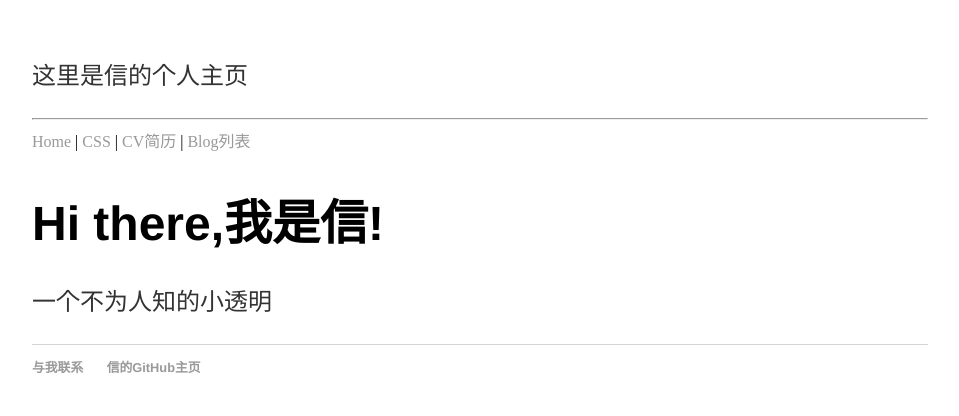
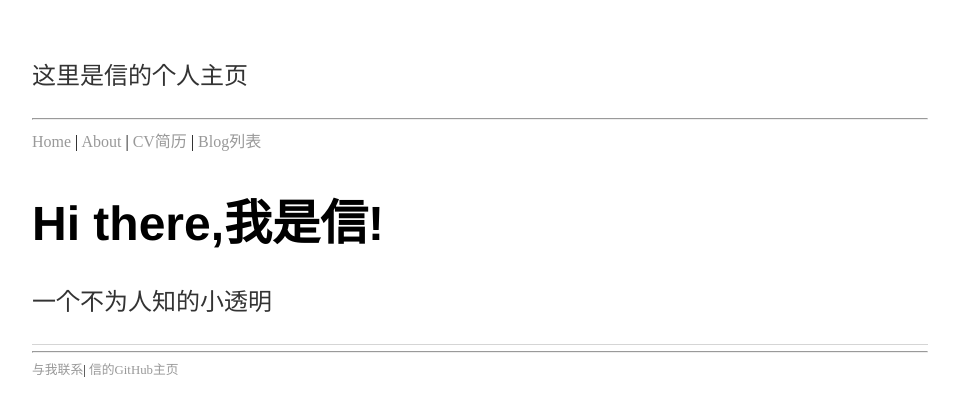
Before and after one commit to slp2025/never-stop-learning, a Jekyll site: the page built from index.html, in a window 1280 px wide. Shown: the top 416 px of the page, without its empty margins (160-1119 px from the left). Built offline with Jekyll 4.4.1, drawn with Linux system fonts in a browser that asks for light colours.

Commit message:
Update default.html

```diff
--- a/_layouts/default.html
+++ b/_layouts/default.html
@@ -14,7 +14,7 @@
 
 			<nav>
 			<a href="#">Home</a> |
-			<a href="/css/">CSS</a> |
+			<a href="/about">About</a> |
 			<a href="/cv">CV简历</a> |
 			<a href="/blog">Blog列表</a>
 			</nav><!-- 注：这里定义一个导航 -->
@@ -24,11 +24,13 @@
 			{{ content }}
 
 			</div><!-- /.container -->
+
 			<footer>
-	    		<ul>
-	        		<li><a href="mailto:slp2071700275abc@outlook.com">与我联系</a></li>
-	        		<li><a href="https://github.com/slp2025">信的GitHub主页</a></li>
-			</ul>
+				<hr>
+				<nav>
+				<a href="mailto:slp2071700275abc@outlook.com">与我联系</a>|
+				<a href="https://github.com/slp2025">信的GitHub主页</a>
+				</nav><!-- 注：这里定义一个导航 -->
 			</footer>
 		</body>
 	</html>
```
